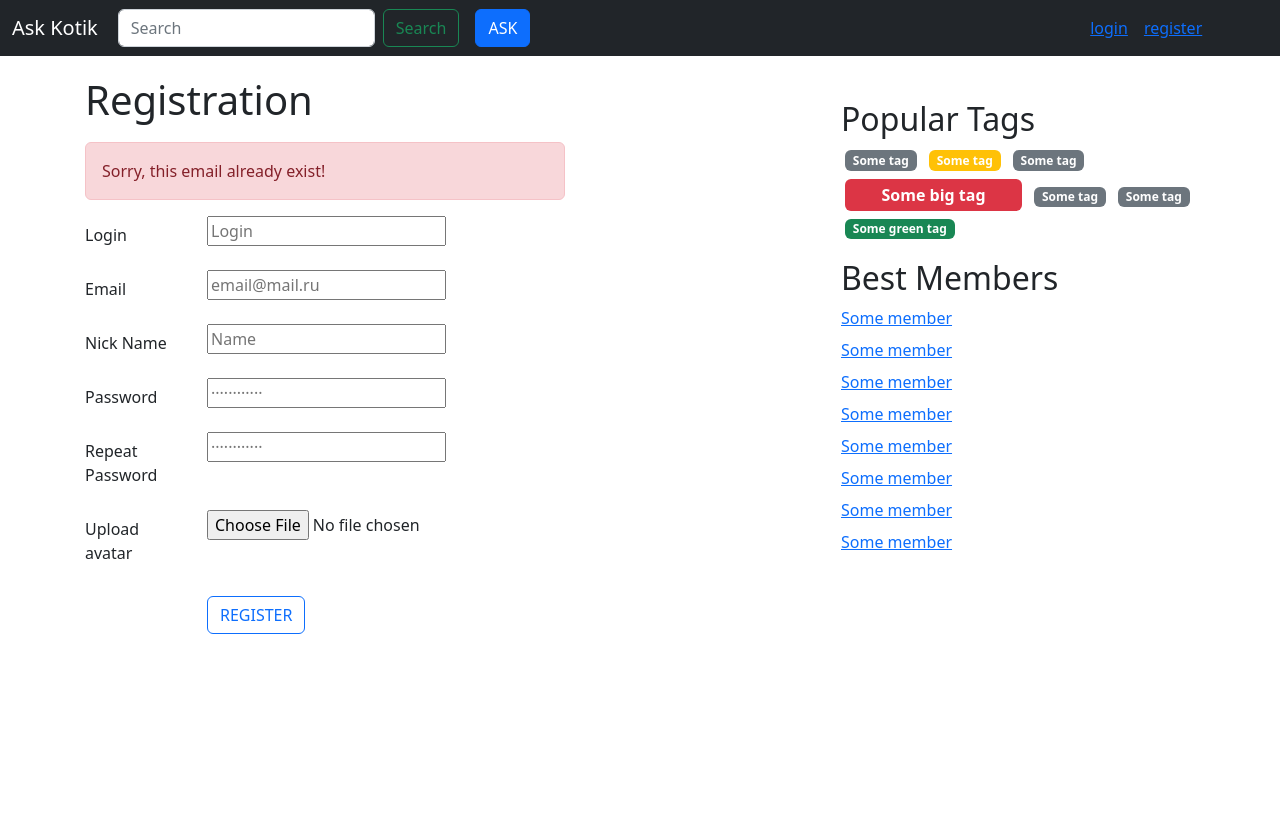
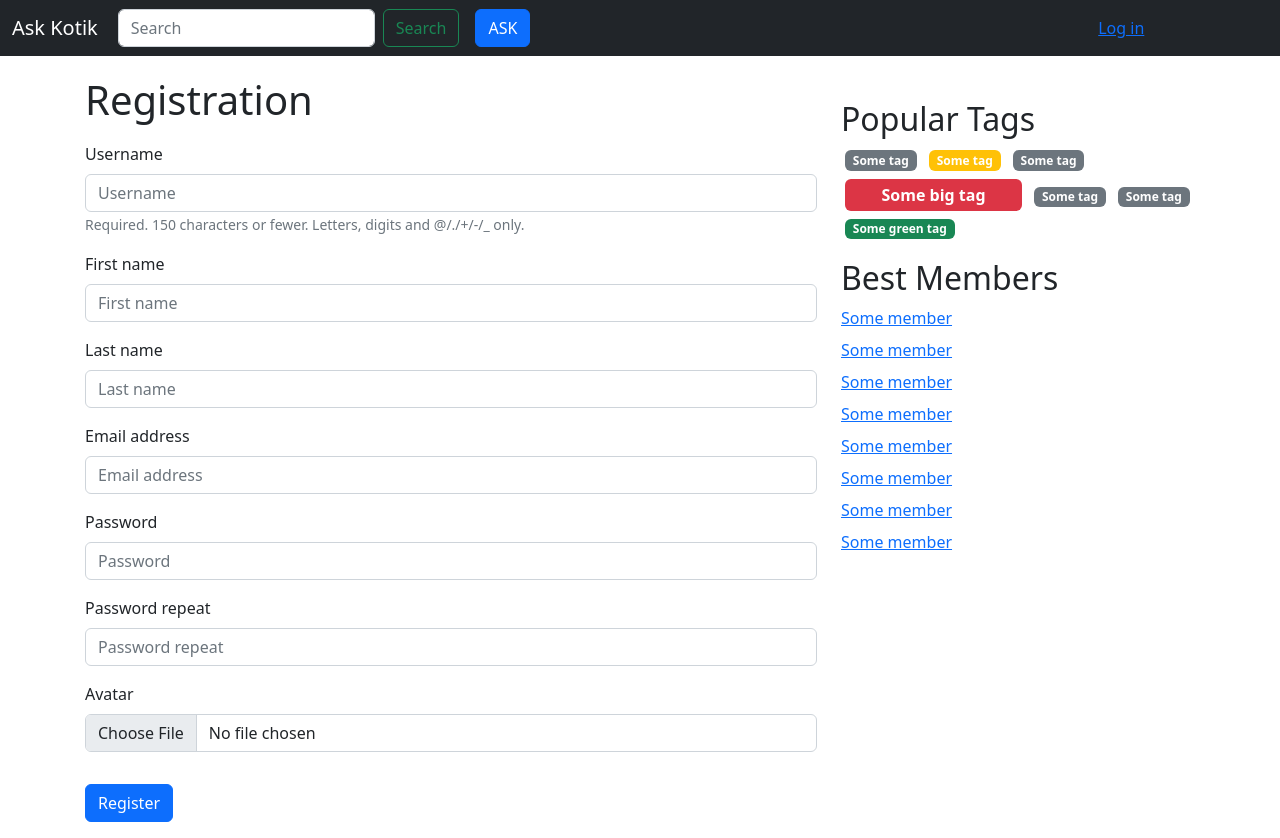
Before and after one commit to ellexo2456/askme-chinaev, a Django app: page /register in a window 1280 px wide. Before the commit the page ends 634 px from the top, so only its background shows below. Run offline with Django 4.2, Linux system fonts and the light colour scheme; some libraries are stand-ins or nearby versions.

Commit message:
finish fourth hw

```diff
--- a/app/views.py
+++ b/app/views.py
@@ -17,19 +17,36 @@ from askme import settings
 ITEMS_COUNT_ON_PAGE = 10
 
 
-def get_paginator(request, page_items):
+def add_tags_to_question(tags, question):
+    for tag_name in tags.split(','):
+        tag = models.Tag(name=tag_name)
+        try:
+            tag.save()
+            question.tags.add(tag)
+        except IntegrityError:
+            pass
+
+
+def paginate(request, page_items):
     paginator = Paginator(page_items, ITEMS_COUNT_ON_PAGE)
-
     page_number = request.GET.get('page')
     return paginator.get_page(page_number)
 
 
-@login_required(login_url="login", redirect_field_name=settings.REDIRECT_FIELD_NAME)
+def get_num_page_by_id(paginator, id):
+    for i in paginator.page_range:
+        entities = paginator.page(i).object_list
+        for entity in entities.all():
+            if entity.id == id:
+                return i
+    return None
+
+
 def index(request):
     # context = {'is_auth': False,
     #            'page_obj': get_paginator(request, models.get_questions(models.new_questions))}
     context = {'is_auth': True,
-               'page_obj': get_paginator(request, models.Question.objects.order_by_date())}
+               'page_obj': paginate(request, models.Question.objects.order_by_date())}
 
     if request.GET.get('page') and int(request.GET.get('page')) > context['page_obj'].paginator.num_pages:
         return HttpResponseNotFound()
@@ -37,21 +54,45 @@ def index(request):
 
 
 def question(request, question_id: int):
-    if (not models.Question.objects.filter(id=question_id).exists()) or question_id < 0:
-        return HttpResponseNotFound()
+    needed_question = models.Question.objects.filter(pk=question_id).first()
 
-    try:
-        question_item = models.Question.objects.get_by_id(question_id)
-        context = {'question': question_item,
-                   'page_obj': get_paginator(request, models.Answer.objects.get_answers(question_item))}
-    except (models.Question.DoesNotExist, models.Question.MultipleObjectsReturned):
-        return HttpResponseNotFound()
+    if not needed_question:
+        return HttpResponseNotFound('<h1>Page not found</h1>')
 
-    return render(request, 'question.html', context=context)
+    if request.method == 'GET':
+        answer_form = forms.AnswerForm()
+    elif request.method == 'POST':
+        if not request.user.is_authenticated:
+            return redirect("login")
+        answer_form = forms.AnswerForm(request.POST)
+        if answer_form.is_valid():
+            answer = answer_form.save(commit=False)
+
+            user = models.User.objects.get(username=request.user)
+            answer.profile = models.Profile.objects.get(user=user)
+
+            answer.question = needed_question
+            answer.save()
+            answer_id = answer.id
+
+            # дублирование, т.к. при GET запросе новый ответ не добавляется
+            # answers = needed_question.answer_set.all().order_by('date')
+            answers = needed_question.answers.order_by('-rating')
+            page = paginate(request, answers)
+
+            # получаем номер страницы, на которой разместился новый вопрос
+            num_page = get_num_page_by_id(page.paginator, answer_id)
+            # скроллинг по якорю: <div id="{{answer_id"}}"> </div>
+            return redirect(reverse("question", args=[question_id]) + f'?page={num_page}#{answer_id}')
+
+    answers = needed_question.answers.order_by('-rating')
+    page = paginate(request, answers)
+    context = {'page_obj': page, 'question': needed_question, 'form': answer_form}
+    return render(request, "question.html", context=context)
 
 
 def hot(request):
-    context = {'page_obj': get_paginator(request, models.Question.objects.order_by_rating())}
+    context = {'page_obj': paginate(request, models.Question.objects.order_by_rating())}
 
     if request.GET.get('page') and int(request.GET.get('page')) > context['page_obj'].paginator.num_pages:
         return HttpResponseNotFound()
@@ -64,14 +105,27 @@ def tag(request, tag_name: str):
     if not current_tag.exists():
         return HttpResponseNotFound()
 
-    context = {'page_obj': get_paginator(request, models.Question.objects.get_by_tag(tag_name)),
+    context = {'page_obj': paginate(request, models.Question.objects.get_by_tag(tag_name)),
                'tag_name': tag_name}
     return render(request, "tag.html", context=context)
 
 
 @login_required(login_url="login", redirect_field_name=settings.REDIRECT_FIELD_NAME)
 def ask(request):
-    return render(request, 'ask.html')
+    if request.method == 'GET':
+        ask_form = forms.AskForm()
+    elif request.method == 'POST':
+        ask_form = forms.AskForm(request.POST)
+        if ask_form.is_valid():
+            question = ask_form.save(commit=False)
+            user = models.User.objects.get(username=request.user)
+            question.profile = models.Profile.objects.get(user=user)
+            question.save()
+            add_tags_to_question(ask_form.cleaned_data['tag_list'], question)
+            return redirect(reverse("question", args=[question.id]))
+
+    context = {'form': ask_form}
+    return render(request, "ask.html", context=context)
 
 
 # def login(request):
@@ -113,9 +167,33 @@ def logout(request):
 
 
 def register(request):
-    return render(request, 'register.html')
+    if request.method == 'GET':
+        reg_form = forms.RegistrationForm()
+    elif request.method == 'POST':
+        reg_form = forms.RegistrationForm(data=request.POST, files=request.FILES)
+        if reg_form.is_valid():
+            user = reg_form.save()
+            if user:
+                # avatar = None ?
+                auth.login(request, user)
+                models.Profile.objects.create(user=user, avatar=reg_form.cleaned_data['avatar'])
+                return redirect(reverse(viewname="index"))
+            else:
+                reg_form.add_error(None, "User saving error")
+    context = {'form': reg_form}
+    return render(request, "register.html", context=context)
 
 
 @login_required(login_url="login", redirect_field_name=settings.REDIRECT_FIELD_NAME)
 def settings(request):
-    return render(request, 'settings.html')
+    if request.method == 'GET':
+        dict_model_fields = model_to_dict(request.user)
+        # инициализация формы существующими значениями
+        user_form = forms.SettingsForm(initial=dict_model_fields)
+    elif request.method == 'POST':
+        user_form = forms.SettingsForm(data=request.POST, instance=request.user)
+        if user_form.is_valid():
+            user_form.save()
+            return redirect(reverse("settings"))
+    context = {'form': user_form}
+    return render(request, "settings.html", context=context)
--- a/askme/settings.py
+++ b/askme/settings.py
@@ -130,7 +130,7 @@ STATICFILES_DIRS = [
 
 DEFAULT_AUTO_FIELD = 'django.db.models.BigAutoField'
 
-MEDIA_ROOT = '/Users/aleksej/Projects/askme_chinaev/static/img'
-MEDIA_URL = 'img/'
+MEDIA_ROOT = BASE_DIR / 'media'
+MEDIA_URL = '/media/'
 
 REDIRECT_FIELD_NAME = "continue"
--- a/templates/inc/base.html
+++ b/templates/inc/base.html
@@ -68,8 +68,7 @@
         {% else %}
 
             <div class="profile">
-                <a href="{% url 'login' %}" class="me-3"> login </a>
-                <a href="{% url 'register' %}"> register </a>
+                <a href="{% url 'login' %}?continue={{ request.path }}" class="link-primary fs-6 px-2">Log in</a>
             </div>
 
         {% endif %}
--- a/templates/register.html
+++ b/templates/register.html
@@ -1,60 +1,70 @@
 {% extends 'inc/base.html' %}
 
 {% load static %}
+{% load bootstrap5 %}
+{% bootstrap_messages %}
 
 {% block content %}
 
-        <div class="header">
-            <h1>Registration</h1>
-        </div>
+    <div class="header">
+        <h1>Registration</h1>
+    </div>
 
-        <div class="row">
+    <form action="{% url 'register' %}" method="post" class="form">
+        {% csrf_token %}
+        {% bootstrap_form form %}
+        {% buttons %}
+            <button type="submit" class="my-3 btn btn-primary">Register</button>
+        {% endbuttons %}
+    </form>
 
-            <div class="col-8">
-                <div class="alert alert-danger" role="alert">
-                    Sorry, this email already exist!
-                </div>
-                <div class="row me-1 mb-3">
-                         <label for="login" class="col-3 col-form-label">Login</label>
-                         <div class="col">
-                             <input type="email" class="col-form-control" id="login" placeholder="Login">
-                         </div>
-                </div>
-                <div class="row me-1 mb-3">
-                         <label for="email" class="col-3 col-form-label">Email</label>
-                         <div class="col">
-                             <input type="email" class="col-form-control" id="email" placeholder="email@mail.ru">
-                         </div>
-                </div><div class="row me-1 mb-3">
-                         <label for="nickName" class="col-3 col-form-label">Nick Name</label>
-                         <div class="col">
-                             <input type="email" class="col-form-control" id="nickName" placeholder="Name">
-                         </div>
-                </div>
-                <div class="row me-1 mb-3">
-                         <label for="password" class="col-3 col-form-label">Password</label>
-                         <div class="col">
-                             <input type="password" class="col-form-control" id="password" placeholder="············">
-                         </div>
-                </div>
-                <div class="row me-1 mb-3">
-                         <label for="repeatPassword" class="col-3 col-form-label">Repeat Password</label>
-                         <div class="col">
-                             <input type="password" class="col-form-control" id="repeatPassword" placeholder="············">
-                         </div>
-                </div>
-                <div class="row me-1 mb-4">
-                    <label for="uploadAvatar" class="col-form-label col-3">Upload avatar</label>
-                    <input class="col-form-control col" type="file" id="uploadAvatar">
-                </div>
-                <div class="row me-1 my-3">
-                    <div class="col-3">
-                    </div>
-                    <div class="col">
-                        <button onclick="window.location.href = {% url 'index' %};" type="button" class="btn btn-outline-primary">REGISTER</button>
-                    </div>
-                </div>
-            </div>
-        </div>
+    {#        <div class="row">#}
+    {##}
+    {#            <div class="col-8">#}
+    {#                <div class="alert alert-danger" role="alert">#}
+    {#                    Sorry, this email already exist!#}
+    {#                </div>#}
+    {#                <div class="row me-1 mb-3">#}
+    {#                         <label for="login" class="col-3 col-form-label">Login</label>#}
+    {#                         <div class="col">#}
+    {#                             <input type="email" class="col-form-control" id="login" placeholder="Login">#}
+    {#                         </div>#}
+    {#                </div>#}
+    {#                <div class="row me-1 mb-3">#}
+    {#                         <label for="email" class="col-3 col-form-label">Email</label>#}
+    {#                         <div class="col">#}
+    {#                             <input type="email" class="col-form-control" id="email" placeholder="email@mail.ru">#}
+    {#                         </div>#}
+    {#                </div><div class="row me-1 mb-3">#}
+    {#                         <label for="nickName" class="col-3 col-form-label">Nick Name</label>#}
+    {#                         <div class="col">#}
+    {#                             <input type="email" class="col-form-control" id="nickName" placeholder="Name">#}
+    {#                         </div>#}
+    {#                </div>#}
+    {#                <div class="row me-1 mb-3">#}
+    {#                         <label for="password" class="col-3 col-form-label">Password</label>#}
+    {#                         <div class="col">#}
+    {#                             <input type="password" class="col-form-control" id="password" placeholder="············">#}
+    {#                         </div>#}
+    {#                </div>#}
+    {#                <div class="row me-1 mb-3">#}
+    {#                         <label for="repeatPassword" class="col-3 col-form-label">Repeat Password</label>#}
+    {#                         <div class="col">#}
+    {#                             <input type="password" class="col-form-control" id="repeatPassword" placeholder="············">#}
+    {#                         </div>#}
+    {#                </div>#}
+    {#                <div class="row me-1 mb-4">#}
+    {#                    <label for="uploadAvatar" class="col-form-label col-3">Upload avatar</label>#}
+    {#                    <input class="col-form-control col" type="file" id="uploadAvatar">#}
+    {#                </div>#}
+    {#                <div class="row me-1 my-3">#}
+    {#                    <div class="col-3">#}
+    {#                    </div>#}
+    {#                    <div class="col">#}
+    {#                        <button onclick="window.location.href = {% url 'index' %};" type="button" class="btn btn-outline-primary">REGISTER</button>#}
+    {#                    </div>#}
+    {#                </div>#}
+    {#            </div>#}
+    {#        </div>#}
 
 {% endblock %}
```
Also changed, not shown: templates/ask.html (+8 -20 lines), templates/question.html (+19 -9 lines), templates/settings.html (+11 -39 lines), 1 other file.
